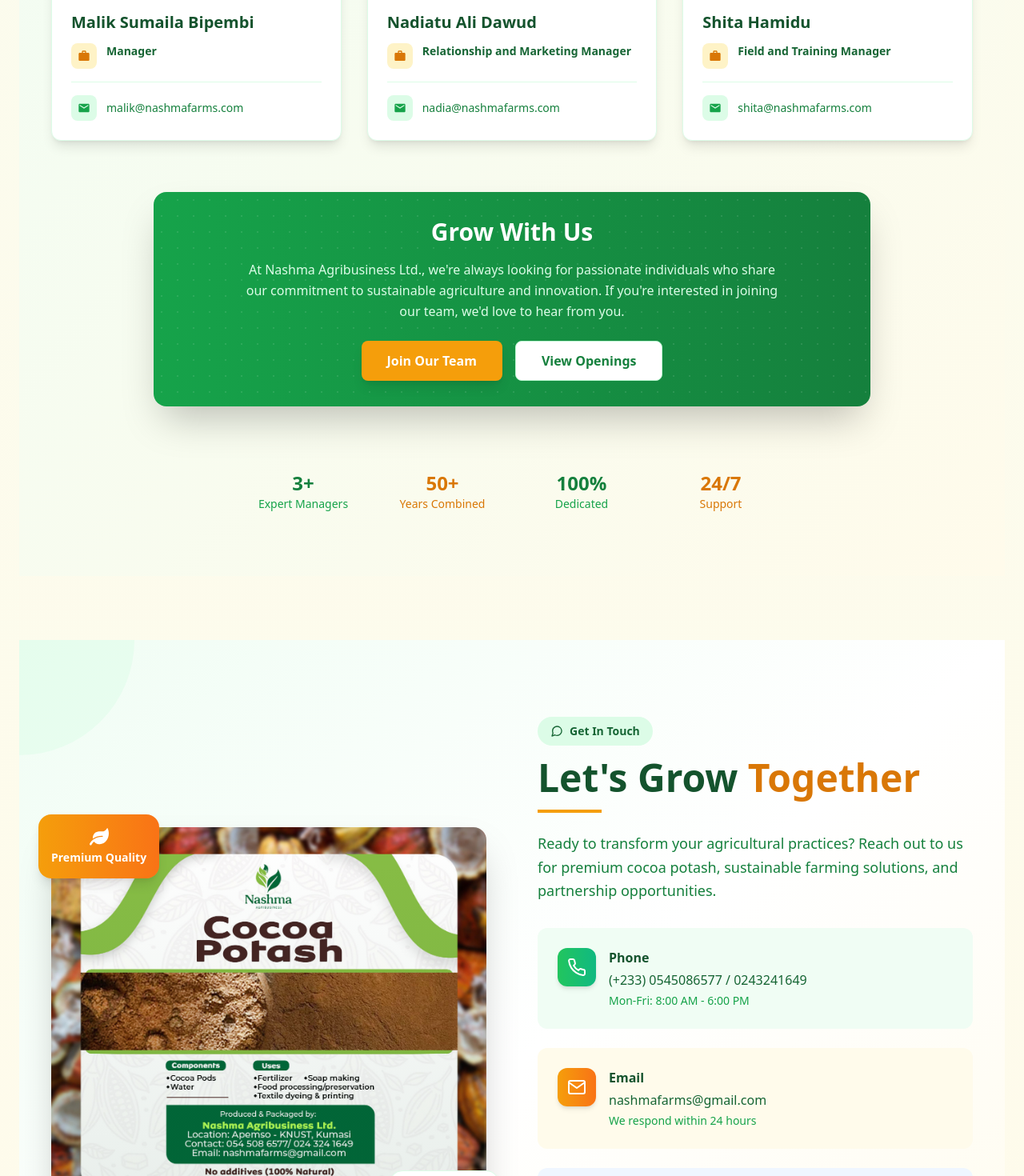
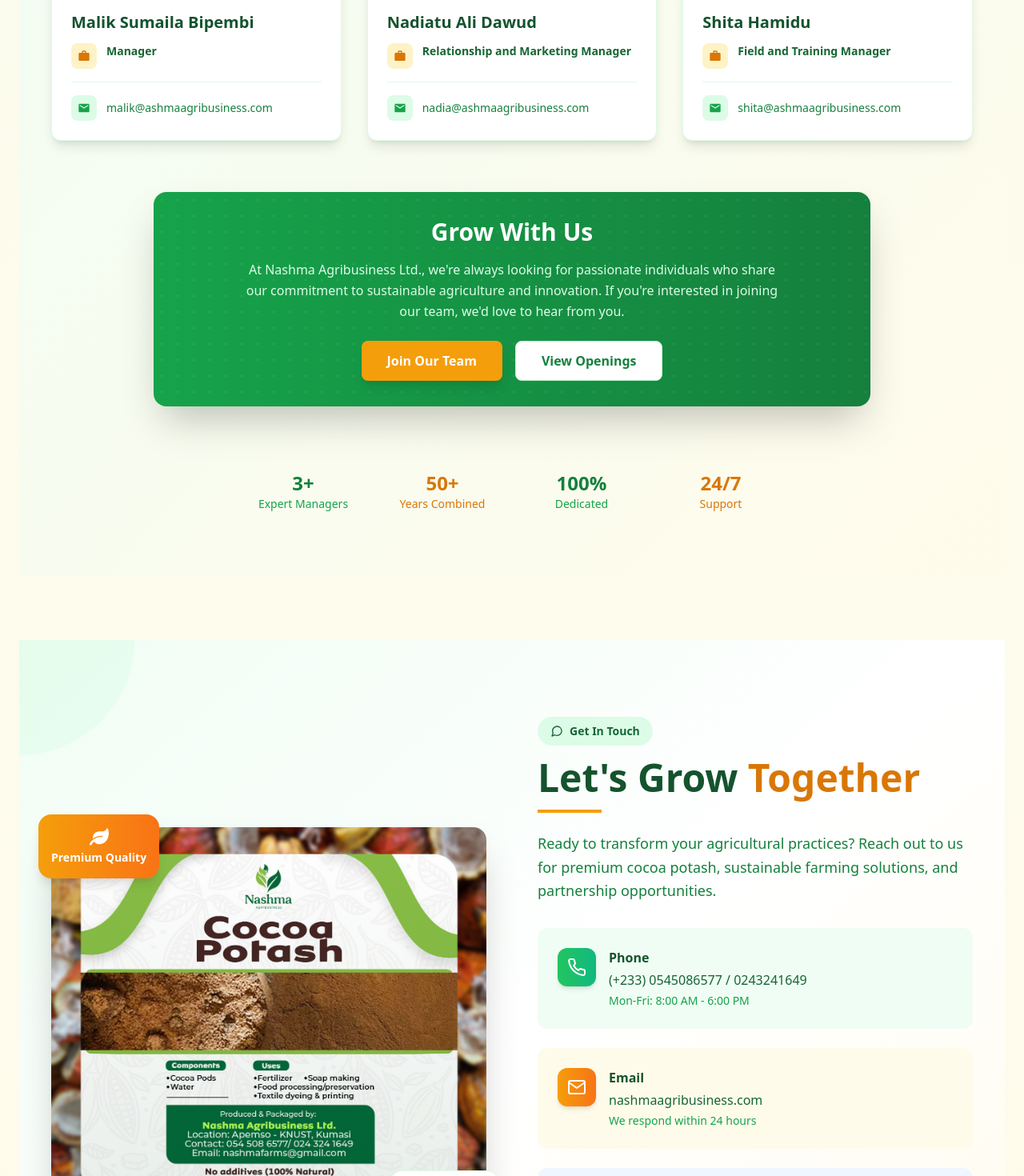
Before and after one commit to felix-atoma/nashma-agribusness, a React (Vite) app: page / in a window 1280 px wide. Shown: the part 6340-7810 px from the top of the page at 80% size. Built offline with nearby package versions, Linux system fonts and the light colour scheme.

Commit message:
change emails

```diff
--- a/src/components/ContactPage.jsx
+++ b/src/components/ContactPage.jsx
@@ -16,7 +16,7 @@
     {
       icon: <FiMail className="w-6 h-6" />,
       label: "Email",
-      value: "nashmafarms@gmail.com",
+      value: "nashmaagribusiness.com",
       subValue: "We respond within 24 hours",
       color: "from-amber-500 to-orange-500",
       bgColor: "bg-amber-50",
--- a/src/components/Team.jsx
+++ b/src/components/Team.jsx
@@ -7,19 +7,19 @@
     {
       name: "Malik Sumaila Bipembi",
       role: "Manager",
-      email: "malik@nashmafarms.com",
+      email: "malik@ashmaagribusiness.com",
       image: "/malik.jpg",
     },
     {
       name: "Nadiatu Ali Dawud",
       role: "Relationship and Marketing Manager",
-      email: "nadia@nashmafarms.com",
+      email: "nadia@ashmaagribusiness.com",
       image: "/nadia.jpg",
     },
     {
       name: "Shita Hamidu",
       role: "Field and Training Manager",
-      email: "shita@nashmafarms.com",
+      email: "shita@ashmaagribusiness.com",
       image: "/shitu.jpg",
     },
   ];
```
